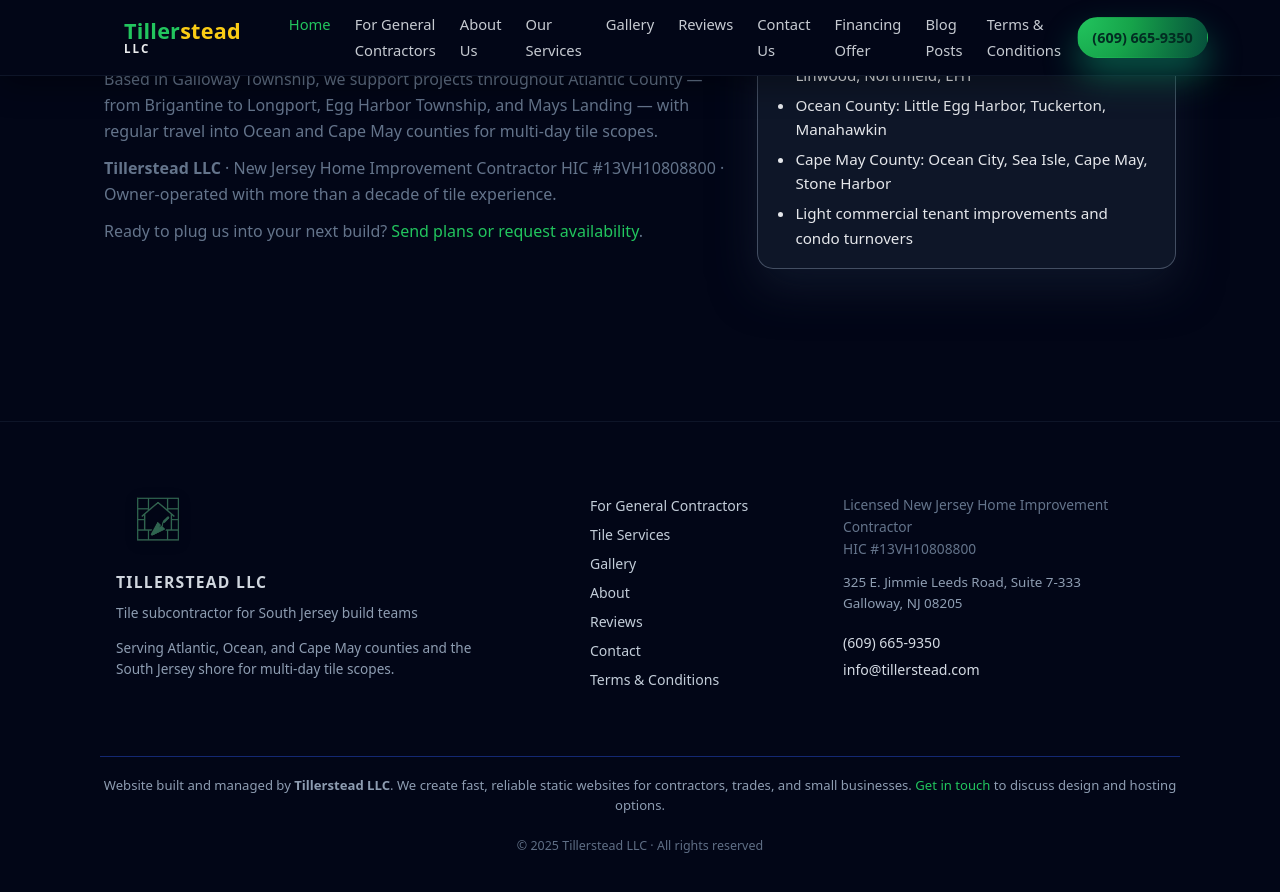
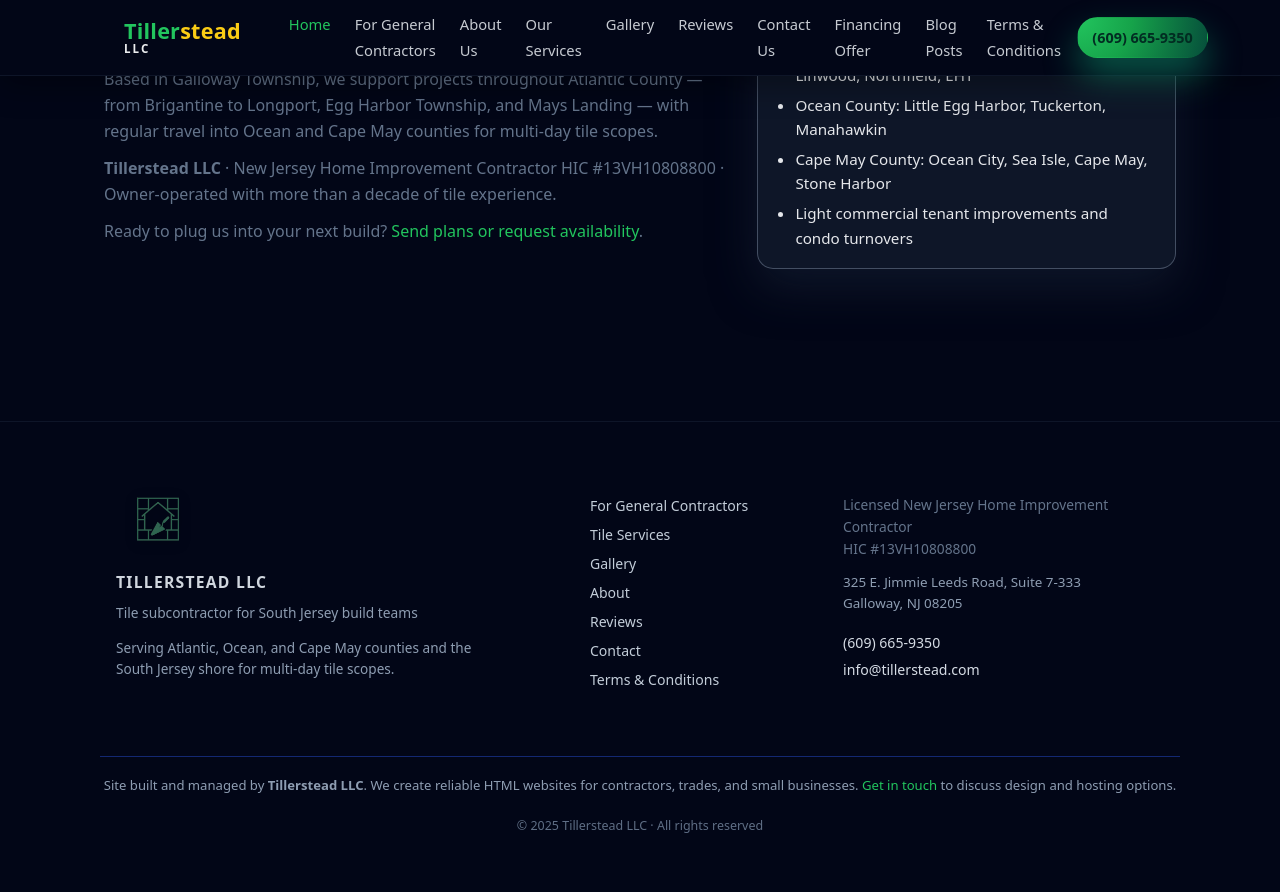
Before and after one commit to XTX33/Tillerstead-site, a Jekyll site: the page built from index.html, in a window 1280 px wide and 900 px high, scrolled down 2582 px. Shown: the top 892 px of the window. Built offline with Jekyll 4.4.1, drawn with Linux system fonts in a browser that asks for light colours.

Commit message:
Update footer.html

```diff
--- a/_includes/footer.html
+++ b/_includes/footer.html
@@ -75,8 +75,8 @@
   <!-- Bottom bar -->
   <div class="footer-bottom">
     <p class="footer-credit">
-      Website built and managed by <strong>Tillerstead&nbsp;LLC</strong>.
-      We create fast, reliable static websites for contractors, trades, and small businesses.
+      Site built and managed by <strong>Tillerstead&nbsp;LLC</strong>.
+      We create reliable HTML websites for contractors, trades, and small businesses.
       <a href="{{ '/contact/' | relative_url }}">Get in touch</a> to discuss design and hosting options.
     </p>
 
```
